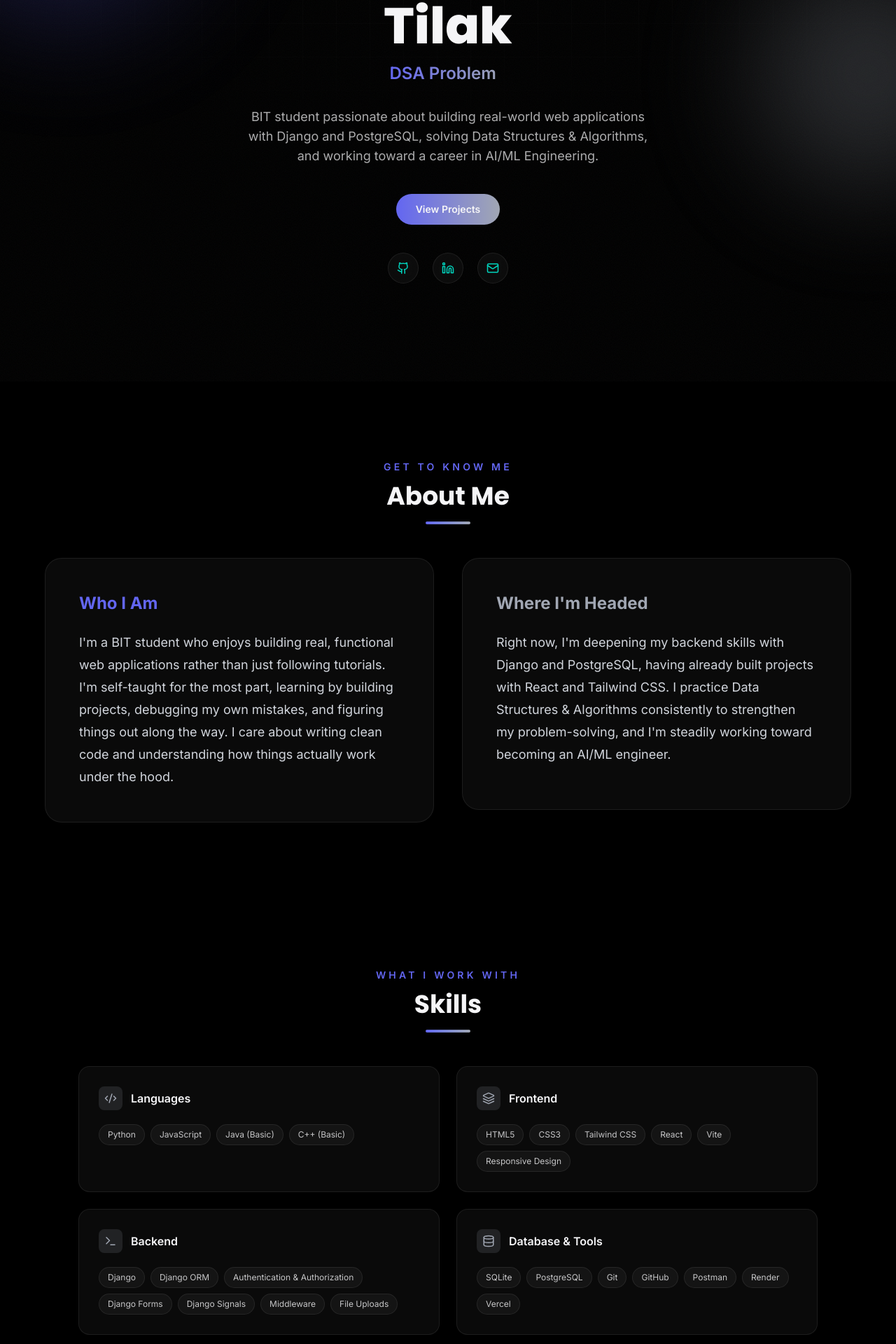
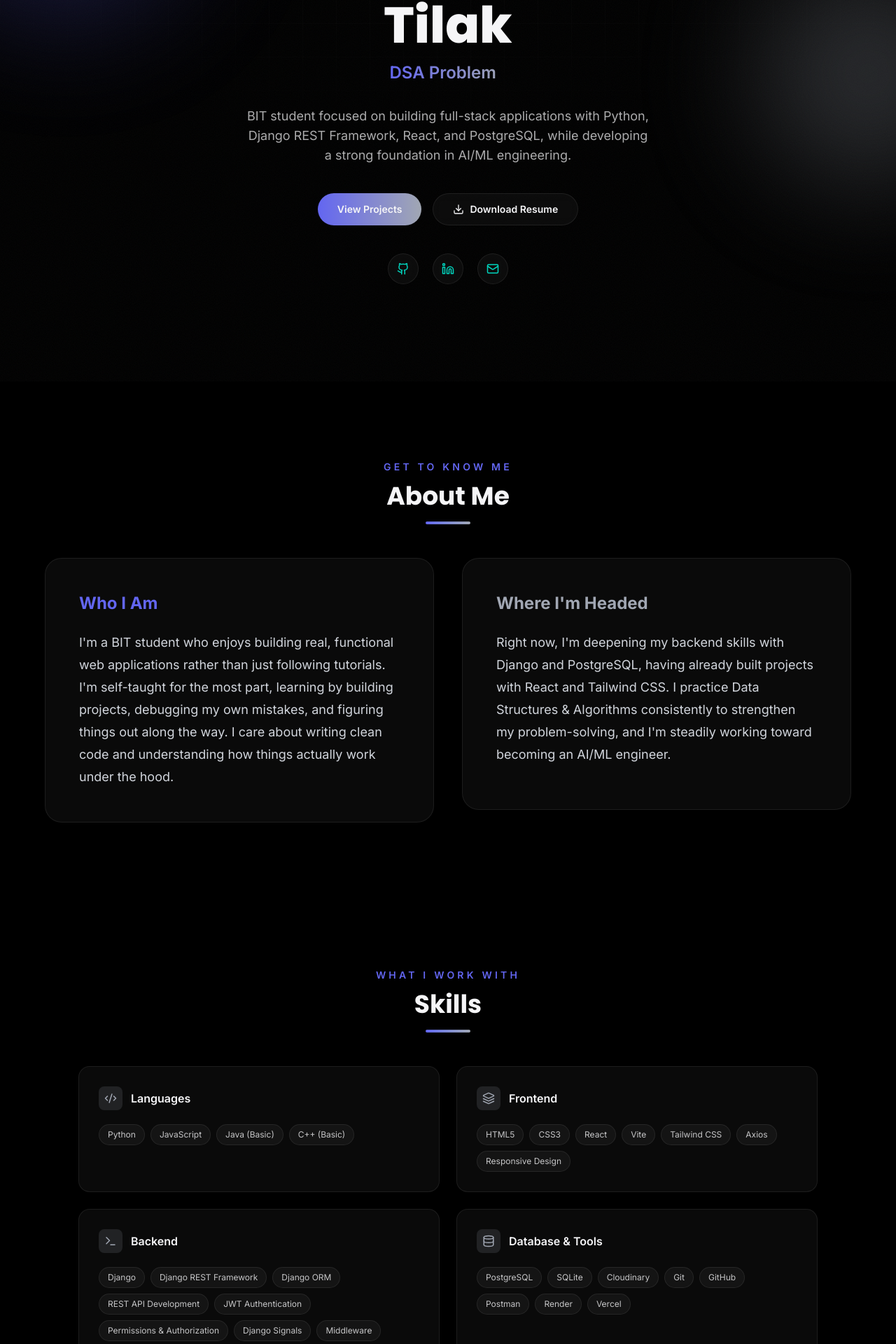
Before and after one commit to TilakBhattarai/TilakPortfolio, a React (Vite) app: page / in a window 1280 px wide. Shown: the part 255-2175 px from the top of the page at 70% size. Built offline with nearby package versions, Linux system fonts and the light colour scheme.

Commit message:
Update portfolio with CollabHub and resume

```diff
--- a/src/components/Hero.jsx
+++ b/src/components/Hero.jsx
@@ -1,3 +1,4 @@
+
 import React from "react";
 import { Github, Linkedin, Mail, Download } from "lucide-react";
 import { roles } from "../data";
@@ -14,6 +15,7 @@ export default function Hero({ scrollTo }) {
         >
             {/* Background Orbs */}
             <div className="orb w-96 h-96 bg-teal top-[-100px] left-[-100px] animate-pulseGlow absolute rounded-full blur-3xl opacity-30" />
+
             <div
                 className="orb w-80 h-80 bg-amber top-[200px] right-[-120px] animate-pulseGlow absolute rounded-full blur-3xl opacity-30"
                 style={{ animationDelay: "2s" }}
@@ -36,9 +38,12 @@ export default function Hero({ scrollTo }) {
                 </div>
 
                 <p className="max-w-xl mx-auto text-base md:text-lg opacity-70 mb-10">
-                    BIT student passionate about building real-world web applications with Django and PostgreSQL, solving Data Structures & Algorithms, and working toward a career in AI/ML Engineering.
+                    BIT student focused on building full-stack applications
+                    with Python, Django REST Framework, React, and PostgreSQL,
+                    while developing a strong foundation in AI/ML engineering.
                 </p>
 
+                {/* CTA Buttons */}
                 <div className="flex flex-wrap gap-4 justify-center mb-10">
                     <button
                         onClick={() => scrollTo("projects")}
@@ -47,20 +52,23 @@ export default function Hero({ scrollTo }) {
                         View Projects
                     </button>
 
-                    {/* <a
-                        href="#"
-                        className="glass px-7 py-3 rounded-full font-semibold text-sm flex items-center gap-2"
+                    <a
+                        href="/Tilak_Bhattarai_Resume.pdf"
+                        download="Tilak_Bhattarai_Resume.pdf"
+                        className="glass px-7 py-3 rounded-full font-semibold text-sm flex items-center gap-2 hover:scale-105 transition"
                     >
                         <Download size={16} />
                         Download Resume
-                    </a> */}
+                    </a>
                 </div>
 
+                {/* Social Links */}
                 <div className="flex gap-5 justify-center">
                     <a
-                        href="https://www.linkedin.com/in/tilakbhattarai/"
+                        href="https://github.com/TilakBhattarai"
                         target="_blank"
                         rel="noopener noreferrer"
+                        aria-label="GitHub"
                         className="glass p-3 rounded-full hover:scale-110 transition text-teal-400"
                     >
                         <Github size={18} />
@@ -70,6 +78,7 @@ export default function Hero({ scrollTo }) {
                         href="https://www.linkedin.com/in/biwash-bhattarai/"
                         target="_blank"
                         rel="noopener noreferrer"
+                        aria-label="LinkedIn"
                         className="glass p-3 rounded-full hover:scale-110 transition text-teal-400"
                     >
                         <Linkedin size={18} />
@@ -77,6 +86,7 @@ export default function Hero({ scrollTo }) {
 
                     <a
                         href="mailto:biwashbhattarai352@gmail.com"
+                        aria-label="Email"
                         className="glass p-3 rounded-full hover:scale-110 transition text-teal-400"
                     >
                         <Mail size={18} />
--- a/src/data/projects.js
+++ b/src/data/projects.js
@@ -2,6 +2,9 @@ import Vyapaar from "../assets/Vyapaar.webp";
 import EmployeeMgmt from "../assets/EmployeeMgmt.webp";
 import TaskFlow from "../assets/TaskFlow.webp";
 import JobHub from "../assets/JobHub.png";
+import CollabHub from "../assets/Collabhub.jpg";
+
+
 export const projects = [
     {
         title: "Vyapaar",
@@ -36,4 +39,12 @@ export const projects = [
         github: "https://github.com/BIwashbhatarai/JobHub",
         demo: "https://jobhub-v2y0.onrender.com/"
     },
+    {
+        title: "CollabHub",
+        desc: "A full-stack collaboration platform where developers and students discover collaborators, create public and private projects, send join requests, and manage teams in shared workspaces with a Kanban task board, role-based permissions, and notifications.",
+        tags: ["React", "Tailwind CSS", "Django REST Framework", "PostgreSQL", "JWT"],
+        image: CollabHub,
+        github: "https://github.com/TilakBhattarai/collabhub",
+        demo: "https://collabhub-nu.vercel.app/"
+    },
 ];
--- a/src/data/skills.js
+++ b/src/data/skills.js
@@ -1,3 +1,4 @@
+
 import { Code2, Layers, Terminal, Database } from "lucide-react";
 
 export const skillGroups = [
@@ -17,9 +18,10 @@ export const skillGroups = [
         items: [
             "HTML5",
             "CSS3",
-            "Tailwind CSS",
             "React",
             "Vite",
+            "Tailwind CSS",
+            "Axios",
             "Responsive Design",
         ],
     },
@@ -28,9 +30,11 @@ export const skillGroups = [
         icon: Terminal,
         items: [
             "Django",
+            "Django REST Framework",
             "Django ORM",
-            "Authentication & Authorization",
-            "Django Forms",
+            "REST API Development",
+            "JWT Authentication",
+            "Permissions & Authorization",
             "Django Signals",
             "Middleware",
             "File Uploads",
@@ -40,8 +44,9 @@ export const skillGroups = [
         title: "Database & Tools",
         icon: Database,
         items: [
+            "PostgreSQL",
             "SQLite",
-            "PostgreSQL",
+            "Cloudinary",
             "Git",
             "GitHub",
             "Postman",
```
Also changed, not shown: src/assets/Collabhub.jpg (added), src/components/Footer.jsx (line endings or trailing spaces).
